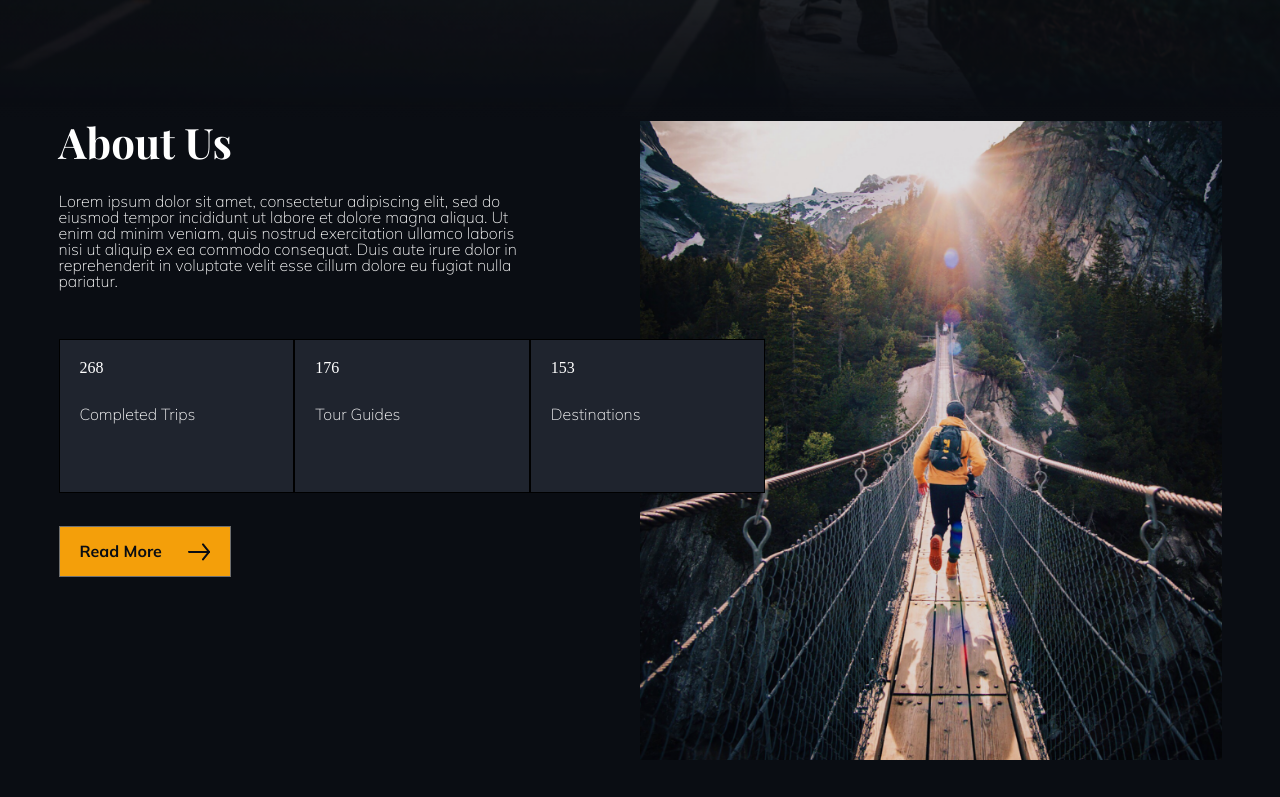
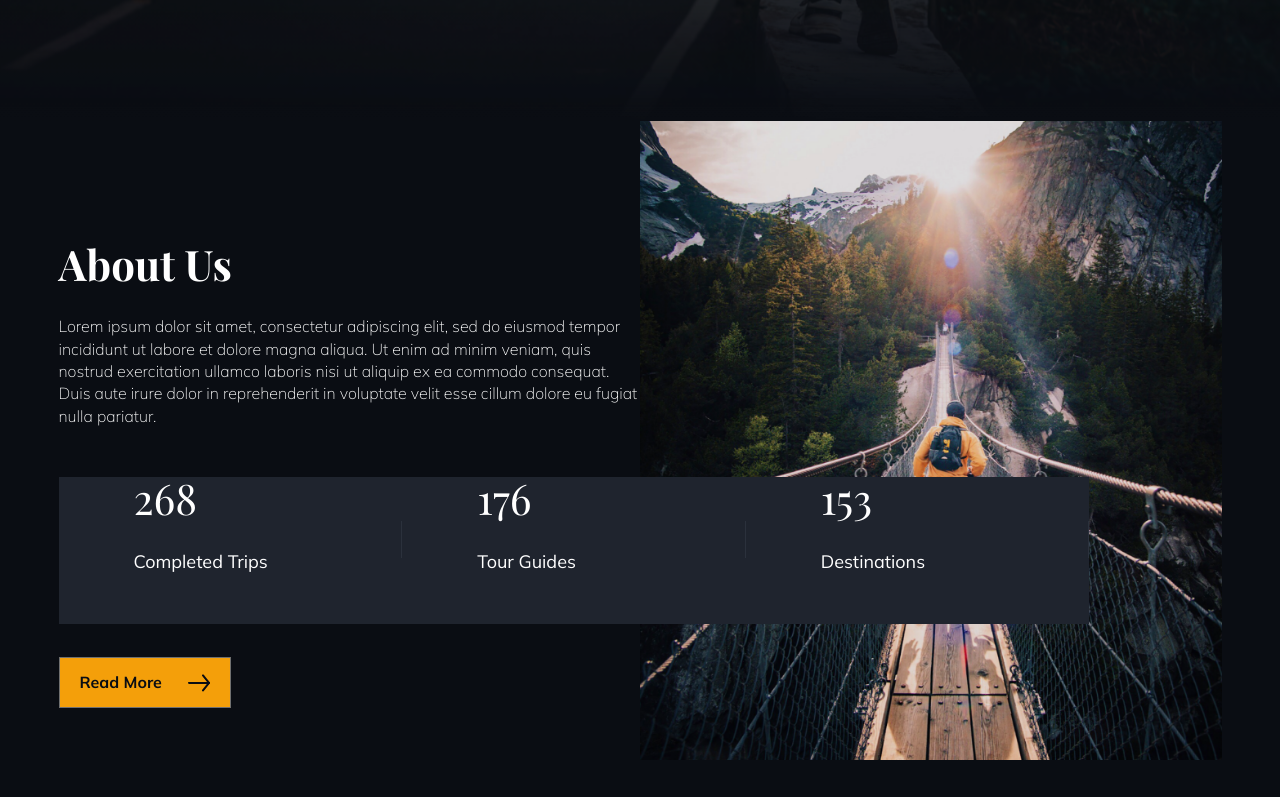
Before and after one commit to kmthein/radio_landing, a website built with webpack: page src/html/index.html in a window 1280 px wide. Shown: the part 783-1580 px from the top of the page. Built offline with nearby package versions, Linux system fonts and the light colour scheme; a web font is replaced by a local one.

Commit message:
Update feature

```diff
--- a/src/html/index.html
+++ b/src/html/index.html
@@ -42,7 +42,7 @@
     </section>
     </div>
 
-    <section class="">
+    <section class="about">
       <div class="feature l-wrap-inner">
         <div class="feature__inner">
           <div class="l-aboutus">
--- a/src/scss/layout/_footer.scss
+++ b/src/scss/layout/_footer.scss
@@ -40,7 +40,7 @@
 
 
        address {
-        margin-top: 30px;
+        padding: 30px;
        }
    }
 
--- a/src/scss/object/project/_feature.scss
+++ b/src/scss/object/project/_feature.scss
@@ -1,9 +1,12 @@
 .feature {
         display: flex;
         height: 100%;
+        align-items: center;
     &__inner {
         width: 50%;
+        height: 70%;
         .l-aboutus{
+
             h3{
                 @include playFairFont(700);
                 font-size: 42px;
@@ -15,9 +18,10 @@
                 @include muliFont(200);
                 font-size: 16px;
                 color: $whiteColor;
-                width: 460px;
+                //width: 460px;
                 margin-top: 30px;
                 margin-bottom: 50px;
+                line-height: 1.4;
 
             }
 
@@ -27,12 +31,37 @@
         .number {
             display: flex;
             max-width: 100%;
+
             &__box {
                 width: 33.3%;
-                padding: 20px;
-                border: 1px solid #000;
+                padding:0 75px;
+                //border: 1px solid #000;
                 background-color: $aboutBgColor;
                 z-index: 3;
+                position: relative;
+
+                &::after {
+                    content: "";
+                    position: absolute;
+                    right: 0;
+                    top: 30%;
+                    background-color:#2B313C;
+                    height: 37px;
+                    width: 1px;
+
+                }
+
+
+                h4 {
+                    @include playFairFont(400);
+                    font-size: 42px;
+                }
+                p {
+                    @include muliFont(400);
+                    font-size: 18px;
+                    width: 200px;
+
+                }
             }
         }
     }
```
